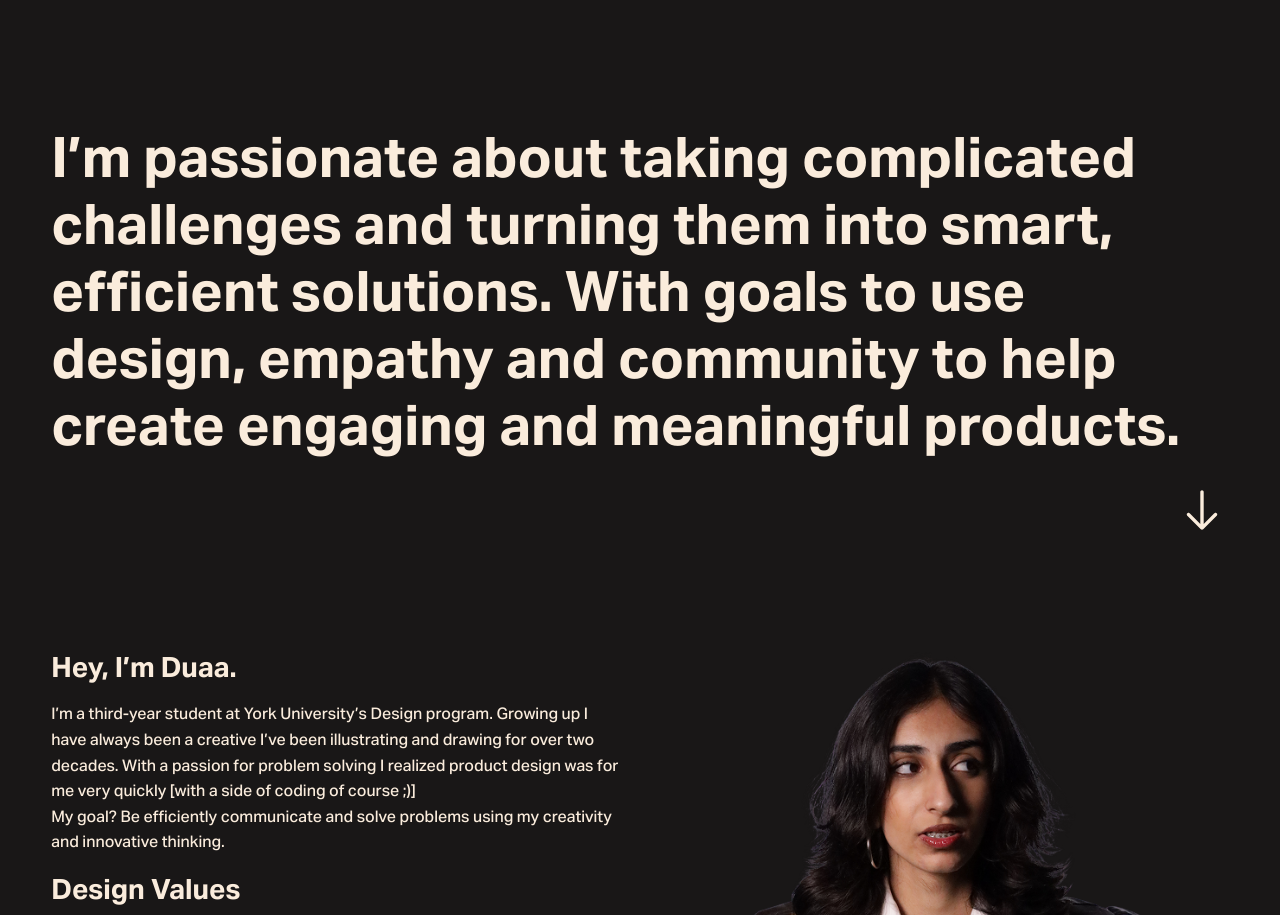
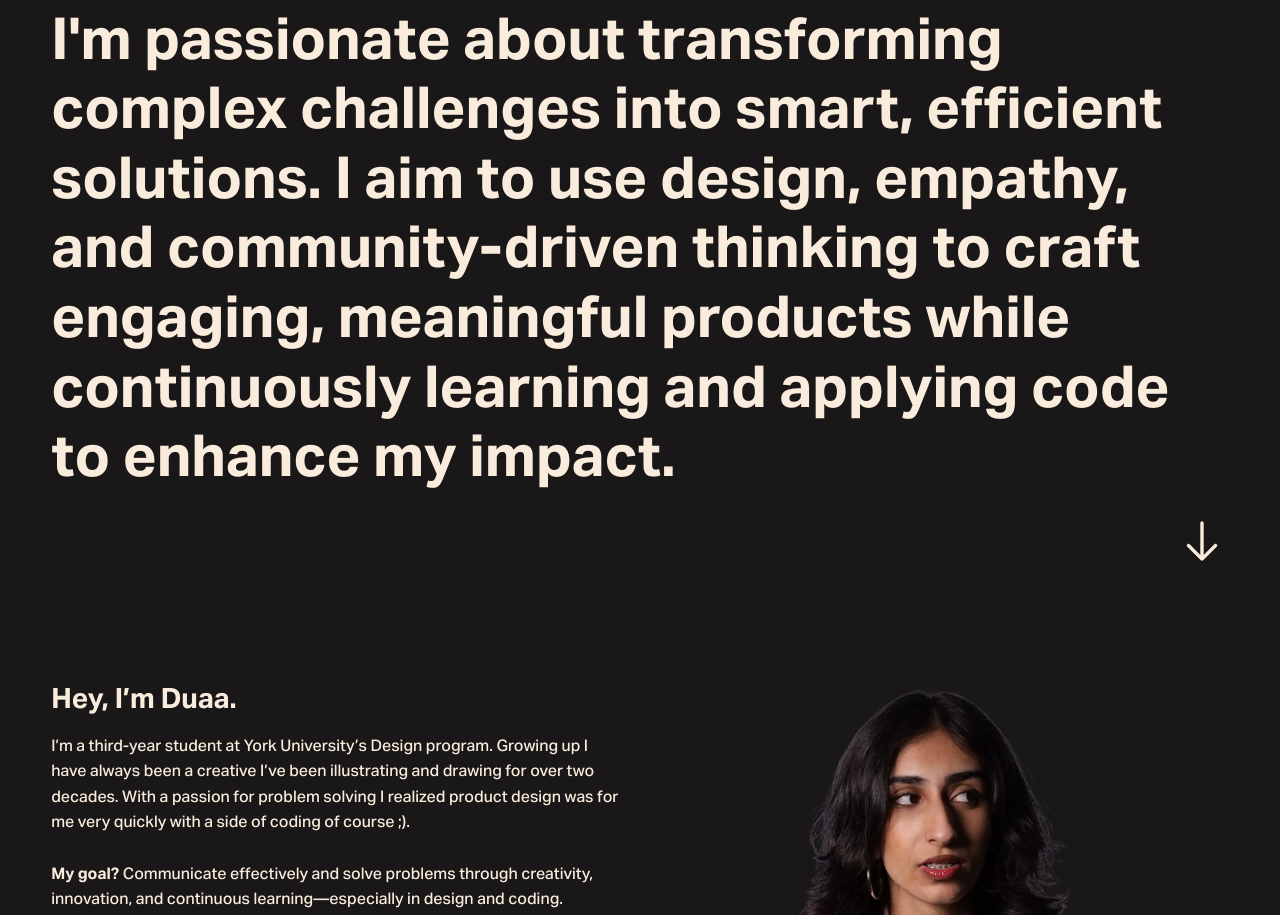
Before and after one commit to Duaasuhail/duaasuhail.github.io, a website: page about.html in a window 1280 px wide. Shown: the part 340-1255 px from the top of the page. Drawn offline with Linux system fonts and the light colour scheme; a web font is replaced by a local one.

Commit message:
updated about

```diff
--- a/about.css
+++ b/about.css
@@ -1,7 +1,7 @@
 .h1-hook {
     font-size: 2rem;
     display: flex;
-    margin-top: 55vh;
+    margin-top: 40vh;
     padding-top: 2%;
     padding-bottom: 2%;
 }
@@ -21,7 +21,7 @@
 .big {
     font-family: "Aktiv Grotesk", sans-serif;
     color: #FAECDC;
-    font-size: 56px;
+    font-size: 58px;
     font-style: normal;
     font-weight: 700;
     line-height: 1.2;
--- a/about.html
+++ b/about.html
@@ -30,7 +30,7 @@
 <!-- Main Content -->
 <main class="about-wrapper">
   <header class="h1-hook">
-    <h1 class="big"> I’m passionate about taking complicated challenges and turning them into smart, efficient solutions. With goals to use design, empathy and community to help create engaging and meaningful products. </h1>
+    <h1 class="big"> I'm passionate about transforming complex challenges into smart, efficient solutions. I aim to use design, empathy, and community-driven thinking to craft engaging, meaningful products while continuously learning and applying code to enhance my impact.</h1>
   </header>
   <figure class="arrow">
     <img src="Images-About/arrow.svg" alt="arrow" >
@@ -39,7 +39,7 @@
     <article>
       <header class="text-wrapper">
         <h2><b>Hey, I’m Duaa.</b></h2>
-        <p>I’m a third-year student at York University’s Design program. Growing up I have always been a creative I’ve been illustrating and drawing for over two decades. With a passion for problem solving I realized product design was for me very quickly [with a side of coding  of course ;)]<br> My goal? Be efficiently communicate and solve problems using my creativity and innovative thinking. </p>
+        <p>I’m a third-year student at York University’s Design program. Growing up I have always been a creative I’ve been illustrating and drawing for over two decades. With a passion for problem solving I realized product design was for me very quickly with a side of coding  of course ;).<br><br> <b>My goal? </b>Communicate effectively and solve problems through creativity, innovation, and continuous learning—especially in design and coding.</p>
       </header>
       <header class="text-wrapper">
         <h2> Design Values </h2>
```
